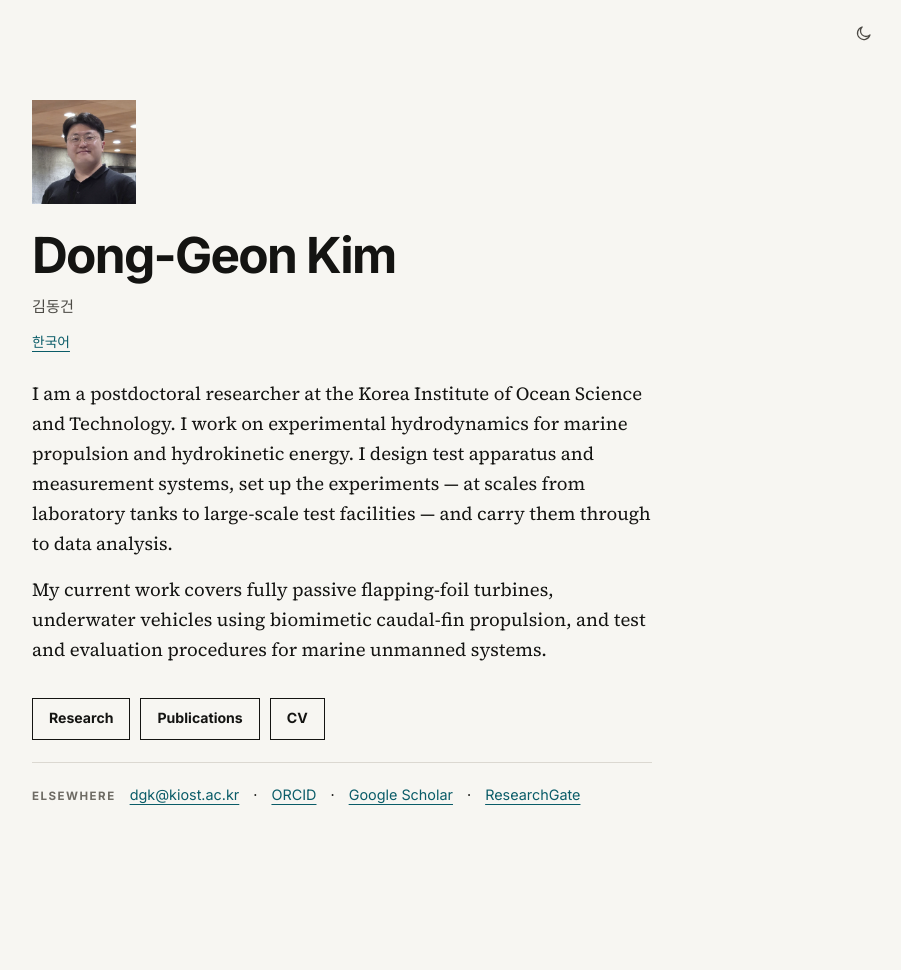
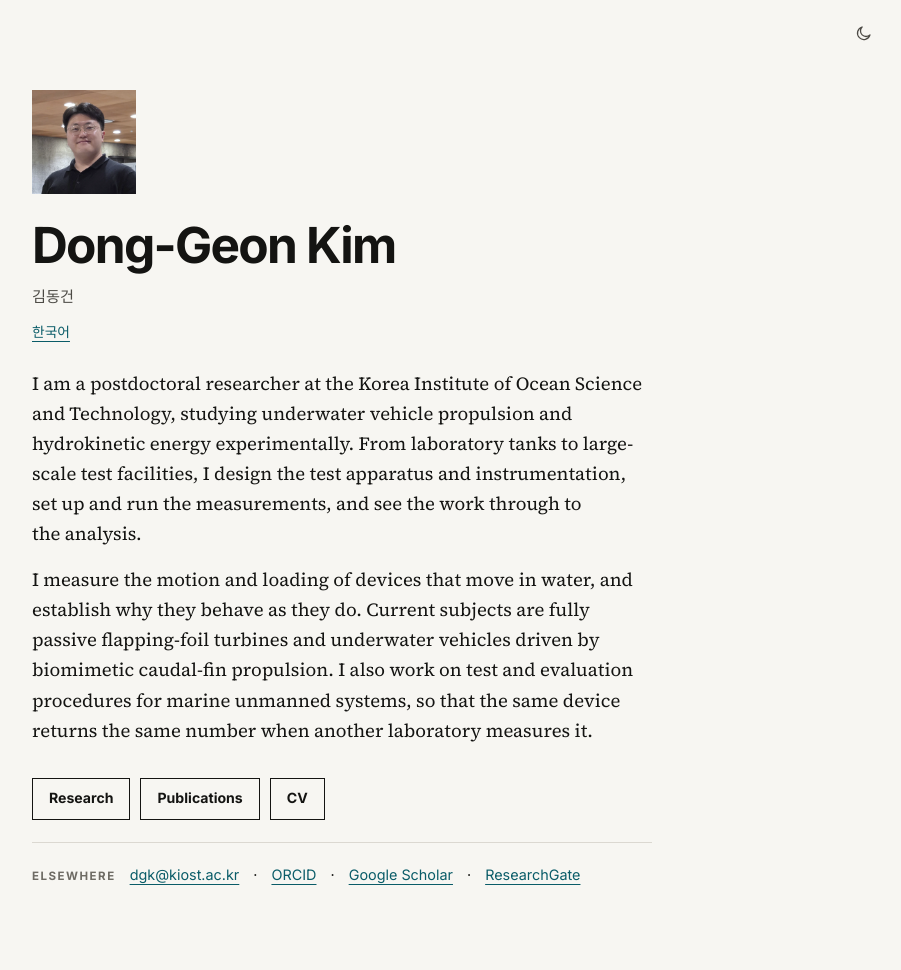
Before and after one commit to Halysis/halysis.github.io, a Jekyll site: the page built from index.html, in a window 1280 px wide. Shown: the whole page, without its empty margins (298-1199 px from the left). Built offline with Jekyll 4.4.1, drawn with Linux system fonts in a browser that asks for light colours; before the commit the page ends 900 px from its top, so only the background shows below that.

Commit message:
Add files via upload

```diff
--- a/index.html
+++ b/index.html
@@ -5,8 +5,8 @@
 og_locale: en_US
 alt_lang: ko
 alt_url: /ko/
-title: "Dong-Geon Kim, Ph.D. — Experimental Hydrodynamics for Marine Propulsion"
-description: "Dong-Geon Kim (김동건), Ph.D. — postdoctoral researcher at KIOST. Experimental hydrodynamics for marine propulsion and hydrokinetic energy: test apparatus, measurement systems, and data analysis from laboratory tanks to large-scale facilities."
+title: "Dong-Geon Kim — Underwater Propulsion & Hydrokinetic Energy"
+description: "Postdoctoral researcher at KIOST. I measure the motion and loading of devices that move in water — flapping-foil turbines and caudal-fin propulsion."
 ---
 
     <script type="application/ld+json">
@@ -64,15 +64,17 @@
 
       <p class="intro">
         I am a postdoctoral researcher at the Korea Institute of Ocean Science and
-        Technology. I work on experimental hydrodynamics for marine propulsion and
-        hydrokinetic energy. I design test apparatus and measurement systems, set up
-        the experiments — at scales from laboratory tanks to large-scale test
-        facilities — and carry them through to data analysis.
+        Technology, studying underwater vehicle propulsion and hydrokinetic energy
+        experimentally. From laboratory tanks to large-scale test facilities, I design
+        the test apparatus and instrumentation, set up and run the measurements, and
+        see the work through to the analysis.
       </p>
       <p class="intro">
-        My current work covers fully passive flapping-foil turbines, underwater
-        vehicles using biomimetic caudal-fin propulsion, and test and evaluation
-        procedures for marine unmanned systems.
+        I measure the motion and loading of devices that move in water, and establish
+        why they behave as they do. Current subjects are fully passive flapping-foil
+        turbines and underwater vehicles driven by biomimetic caudal-fin propulsion.
+        I also work on test and evaluation procedures for marine unmanned systems, so
+        that the same device returns the same number when another laboratory measures it.
       </p>
 
       <nav class="card-links" aria-label="Sections">
```
Also changed, not shown: ko/index.html (+9 -7 lines).
